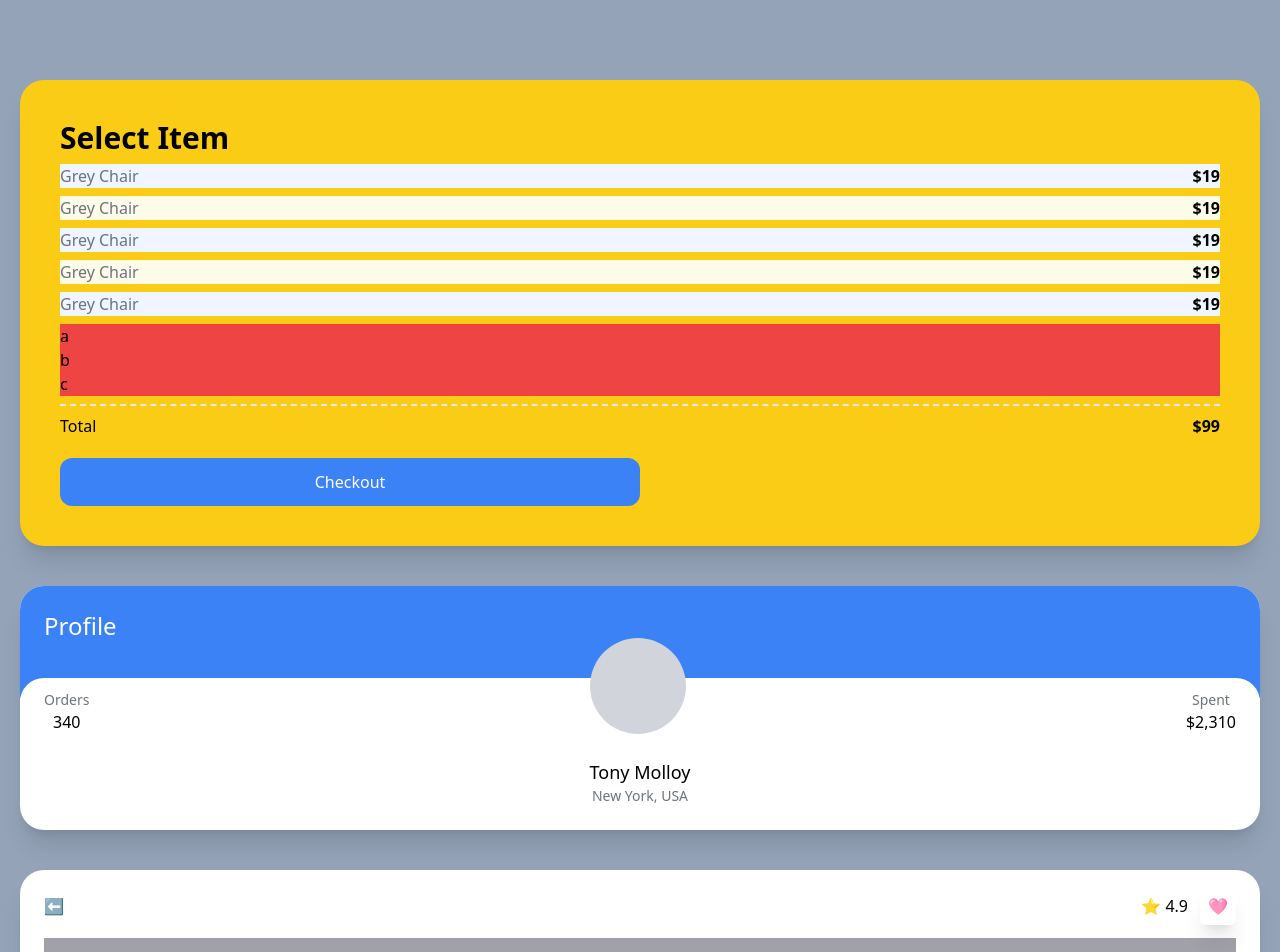
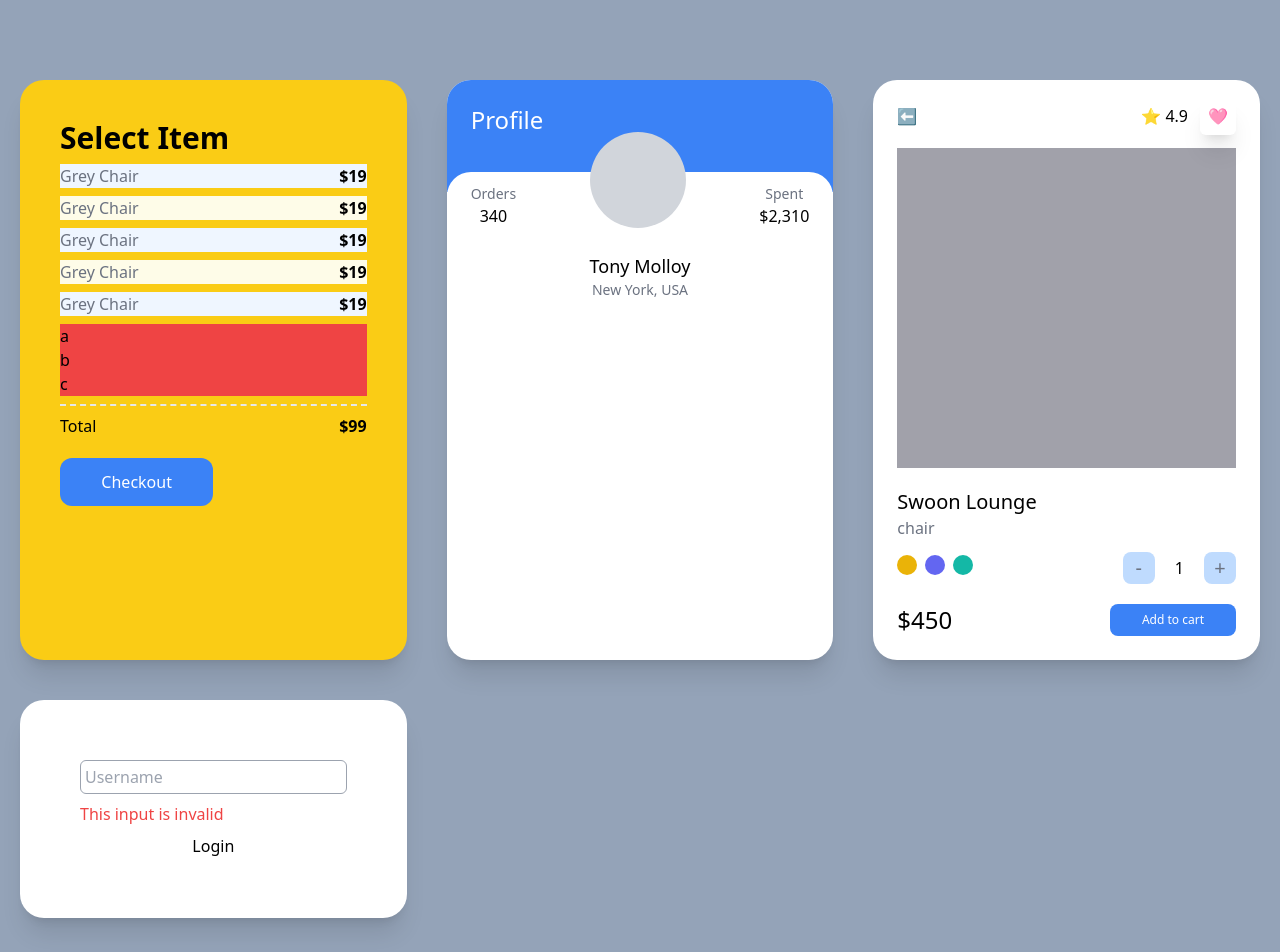
Before and after one commit to yn130/carrot-market, a Next.js app: page / in a window 1280 px wide. Shown: the top 952 px of the page. Built offline with nearby package versions, Linux system fonts and the light colour scheme.

Commit message:
2.10 Responsive Modifiers part Two

```diff
--- a/pages/index.tsx
+++ b/pages/index.tsx
@@ -1,6 +1,6 @@
 export default function Home() {
   return (
-    <div className="bg-slate-400 py-20 px-5 grid gap-10 min-h-screen">
+    <div className="bg-slate-400 xl:place-content-center py-20 px-5 grid gap-10 lg:grid-cols-2  xl:grid-cols-3 min-h-screen">
       {/* Select Item */}
       <div className="bg-white sm:hover:bg-red-400 md:bg-teal-400 lg:bg-indigo-400 xl:bg-yellow-400 p-10 rounded-3xl shadow-xl">
         <span className="font-semibold text-3xl">Select Item</span>
@@ -65,7 +65,7 @@ export default function Home() {
 
         </div>
         {/* Stuff  */}
-      <div className="bg-white p-6 rounded-3xl shadow-xl">
+      <div className="bg-white p-6 rounded-3xl shadow-xl ">
         <div className="flex mb-5 justify-between items-center">
           <span>⬅</span>
           <div className="space-x-3">
@@ -96,7 +96,7 @@ export default function Home() {
         </div>
       </div>
       {/* modifiers for Forms */}
-      <div className="bg-white p-10 rounded-3xl shadow-xl">
+      <div className="bg-white p-10 rounded-3xl shadow-xl lg:col-span-3 xl:col-span-1">
         <form className="flex flex-col space-y-2 p-5">
           <input type="text"
             required
```
